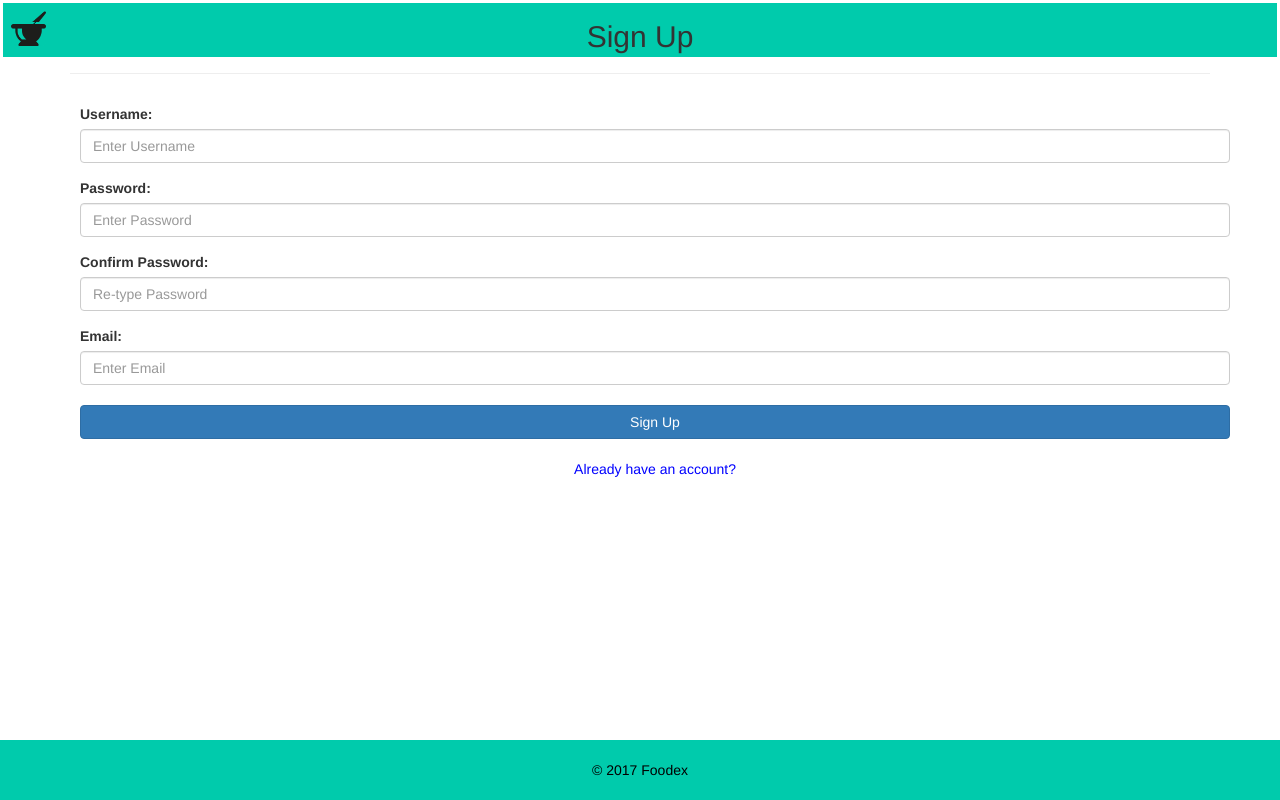
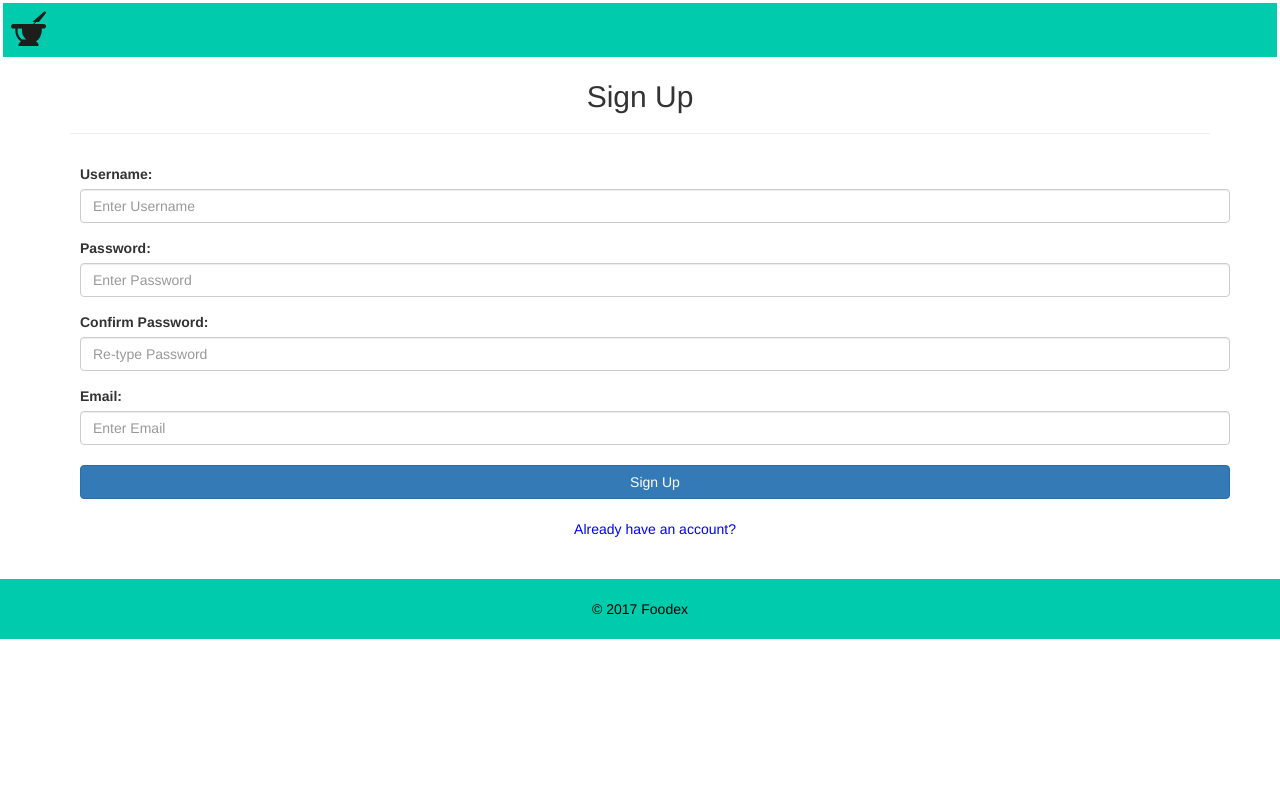
Before and after one commit to mpanelo/foodex, a plain HTML site: page public/hw3/bootstrap/templates/signUp.html in a window 1280 px wide. Drawn offline with Linux system fonts and the light colour scheme.

Commit message:
made relative for everything

```diff
--- a/public/hw3/bootstrap/bootstrap/css/signup.css
+++ b/public/hw3/bootstrap/bootstrap/css/signup.css
@@ -6,7 +6,7 @@
     border-style: solid;
     border-color: white;
     background-color: #00cbac;
-    position: fixed;
+    position: relative;
 }
 
 .center {
@@ -25,25 +25,19 @@
 	height: 35px;
 }
 
-#contain {
-	position: absolute;
-}
-
 #header {
-   margin-top: : 300px;
    position: relative;
 }
 
 #body {
    padding:10px;
-   padding-bottom:60px;   /* Height of the footer */
+   padding-bottom:40px;   /* Height of the footer */
 }
 
 #foot {
-    margin-top: 15px;
     background-color: #00cbac;
     padding: 20px 0;
-    position: fixed;
+    position: relative;
     height: 60px;
     width: 100%;
     bottom: 0;
--- a/public/hw3/bootstrap/templates/signUp.html
+++ b/public/hw3/bootstrap/templates/signUp.html
@@ -9,8 +9,8 @@
 </head>
 <body>
     <div id="colorstrip"><img id="logo" src="../img/mixing_bowl-512.png" alt="logo"></div>
-    <div class="container">
-      <div id="header" class="center">
+    <div id="contain" class="container">
+      <div class="center">
         <h2>Sign Up</h2>
       </div>
       <hr>
```
